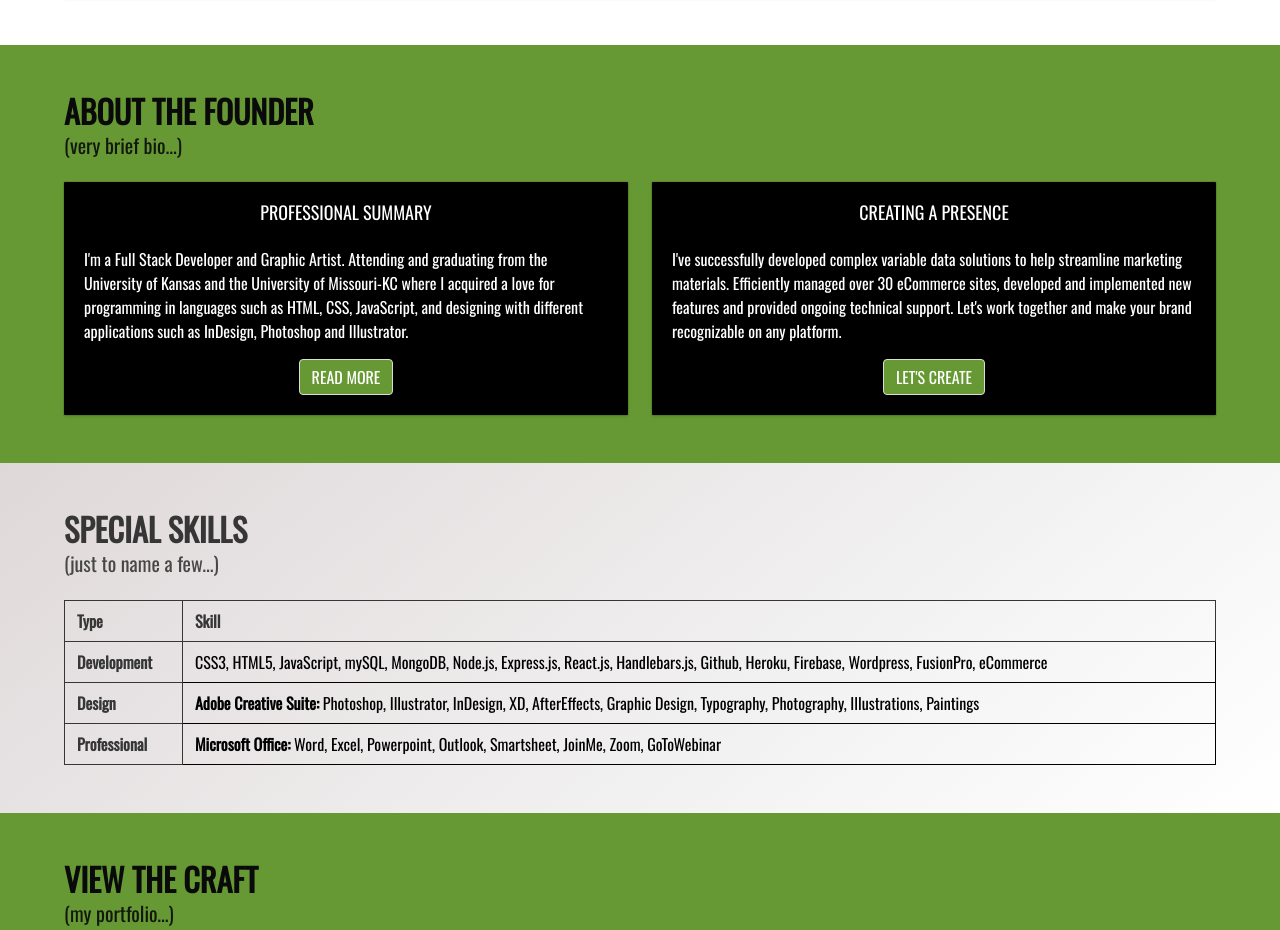
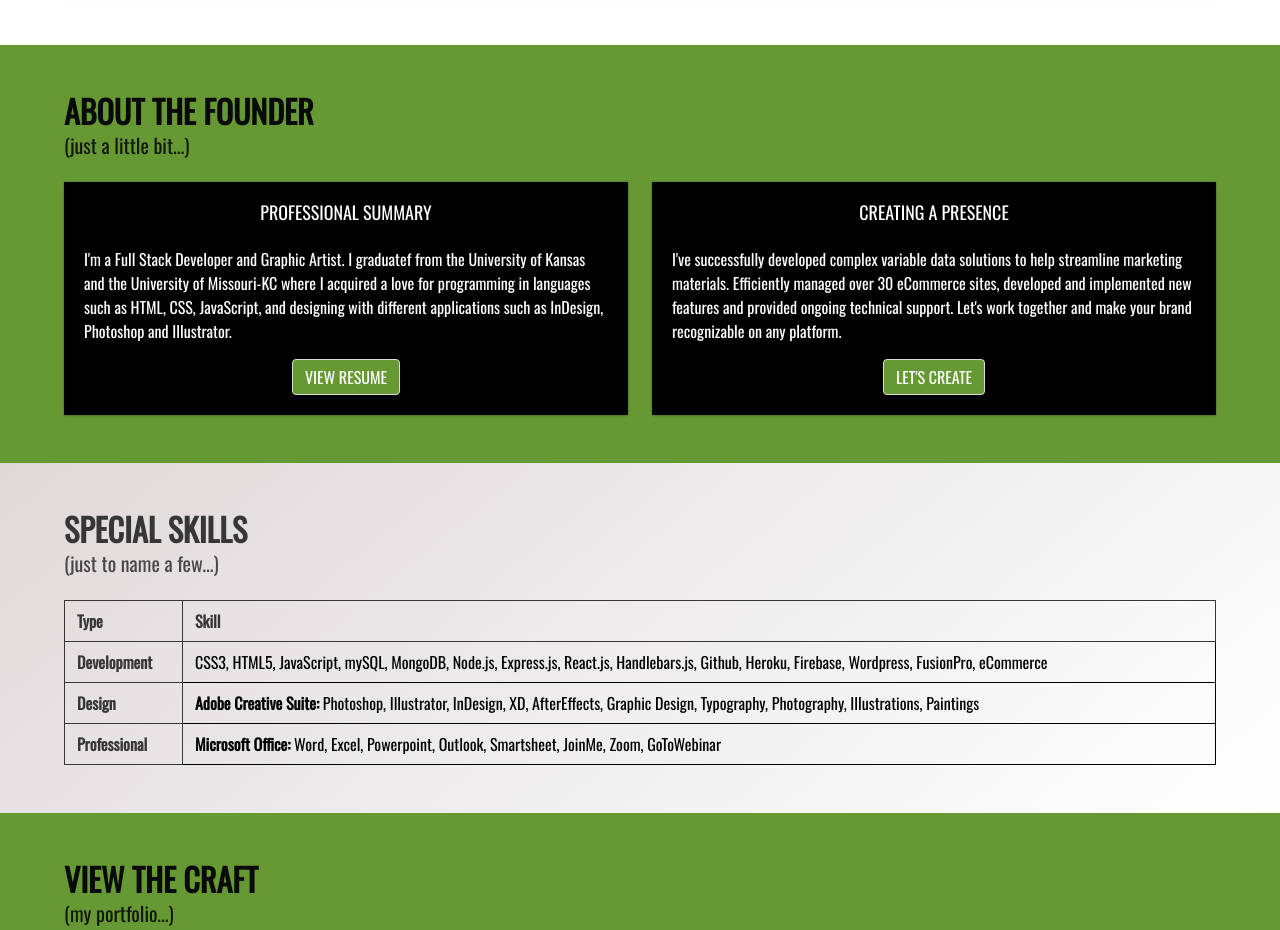
Before and after one commit to b3nitajo/portfolio-bulma-website, a website: page home.html in a window 1280 px wide. Shown: the part 1085-2015 px from the top of the page. Drawn offline with nearby package versions, Linux system fonts and the light colour scheme.

Commit message:
add resume link to profess summ box

```diff
--- a/home.html
+++ b/home.html
@@ -134,7 +134,7 @@
                 ABOUT THE FOUNDER
               </h1>
               <h3 class="subtitle">
-                (very brief bio...)
+                (just a little bit...)
               </h3>
             </div>
           </div>
@@ -146,17 +146,17 @@
                   PROFESSIONAL SUMMARY
                 </h5>
                 <p class="has-text-white">
-                    I'm a Full Stack Developer and Graphic Artist. Attending and
-                    graduating from the University of Kansas and the University of Missouri-KC
+                    I'm a Full Stack Developer and Graphic Artist. I graduatef from the
+                    University of Kansas and the University of Missouri-KC
                     where I acquired a love for programming in languages such as HTML, CSS,
                     JavaScript, and designing with different applications such as InDesign,
                     Photoshop and Illustrator.
                 </p>
               <div class="columns has-text-centered">
                 <div class="column">
-                  <div class="button">
-                    READ MORE
-                  </div>
+                  <a class="button" href="images/Benita Jones Resume _ Full Stack Development.pdf" target="_blank">
+                    VIEW RESUME
+                  </a>
                 </div>
               </div>
             </div>
```
Also changed, not shown: 1 other file.
